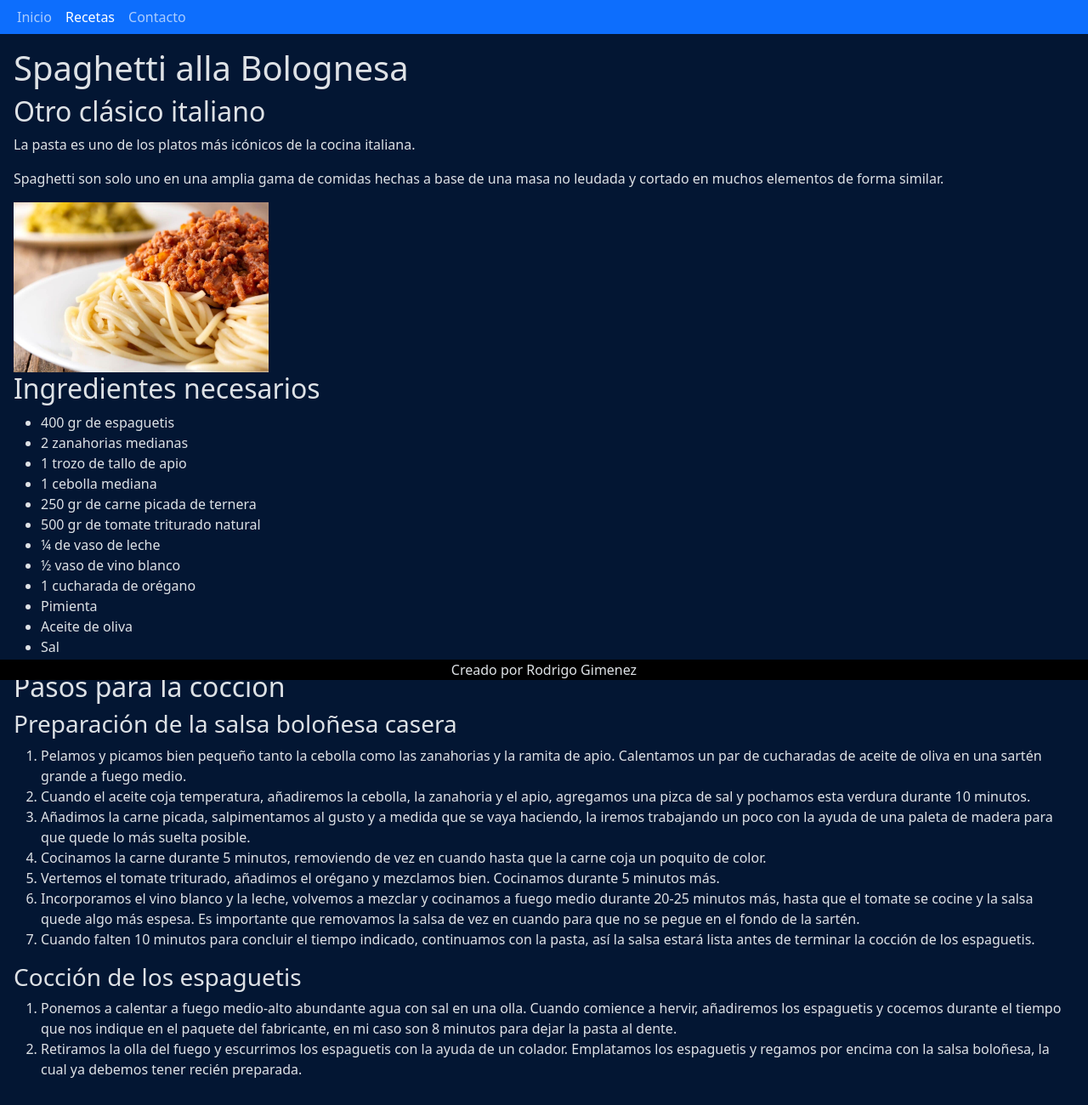
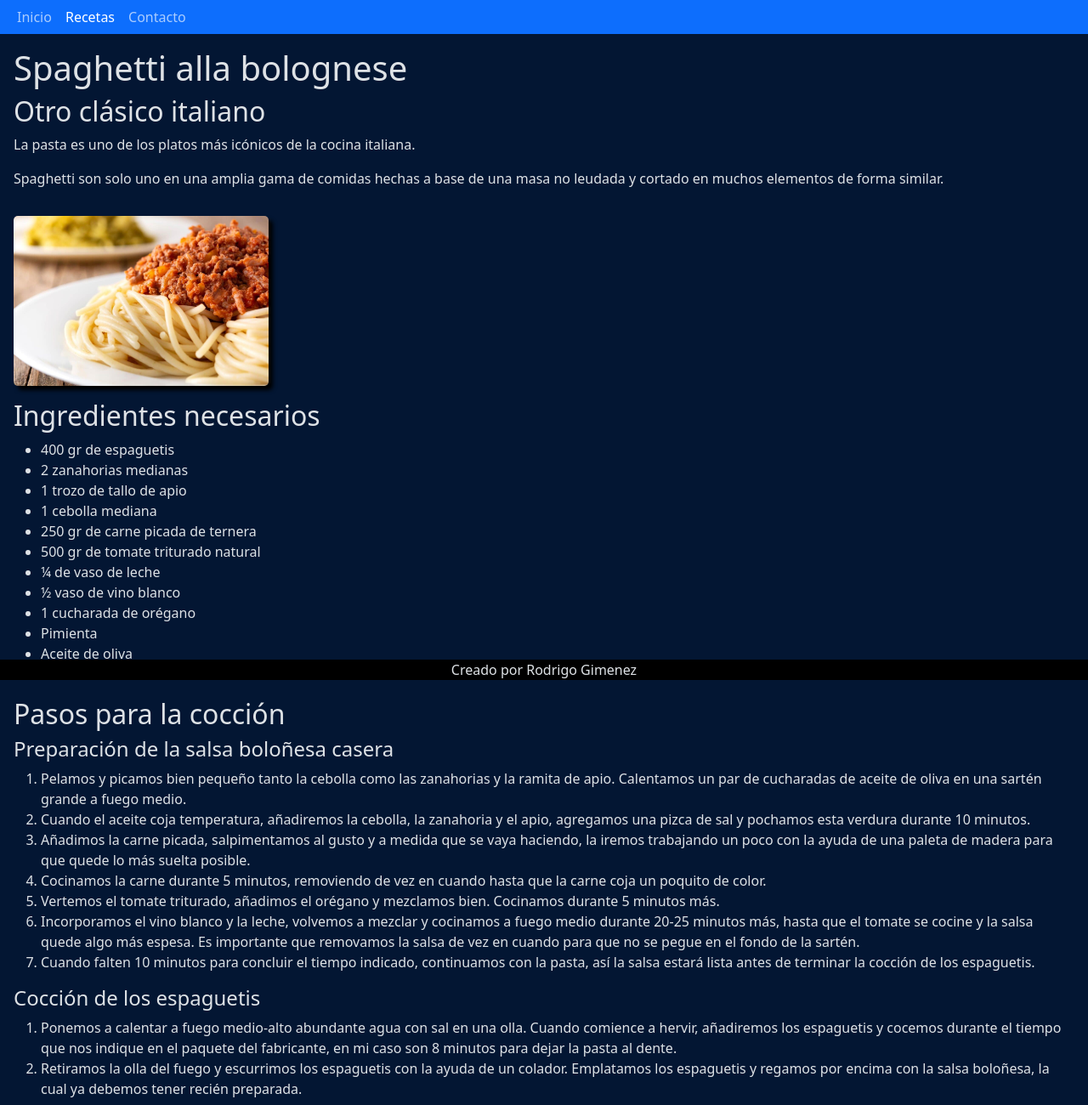
Before and after one commit to moradan/recetas, a website: page receta-fideos.html in a window 1280 px wide. Shown: the whole page at 85% size. Drawn offline with nearby package versions, Linux system fonts and the light colour scheme.

Commit message:
+espaciado para img

```diff
--- a/css/estilo.css
+++ b/css/estilo.css
@@ -10,3 +10,9 @@ a {
 a:hover {
     cursor: pointer;
 }
+
+img {
+    margin: 1rem 0;
+    border-radius: 5px;
+    box-shadow: 5px 5px 5px black;
+}
--- a/receta-fideos.html
+++ b/receta-fideos.html
@@ -36,7 +36,7 @@
     </nav>
 
     <section class="clearFix mb-5 mx-3">
-        <h1 class="centrado">Spaghetti alla Bolognesa</h1>
+        <h1 class="centrado">Spaghetti alla bolognese</h1>
         <h2 class="centrado">Otro clásico italiano</h2>
         <p class="centrado">La <span class="negrita italica">pasta</span> es uno de los platos más icónicos de la cocina italiana.</p>
         <p class="centrado">Spaghetti son solo uno en una amplia gama de comidas hechas a base de una masa no leudada y cortado en muchos elementos de forma similar.</p>
@@ -68,7 +68,7 @@
 
             <div class="caja">
                 <h2>Pasos para la cocción</h2>
-                <h3>Preparación de la salsa boloñesa casera</h3>
+                <h4>Preparación de la salsa boloñesa casera</h4>
                 <ol>
                     <li>Pelamos y picamos bien pequeño tanto la cebolla como las zanahorias y la ramita de apio. Calentamos un par de cucharadas de aceite de oliva en una sartén grande a fuego medio.</li>
                     <li>Cuando el aceite coja temperatura, añadiremos la cebolla, la zanahoria y el apio, agregamos una pizca de sal y pochamos esta verdura durante 10 minutos.</li>
@@ -79,7 +79,7 @@
                     <li>Cuando falten 10 minutos para concluir el tiempo indicado, continuamos con la pasta, así la salsa estará lista antes de terminar la cocción de los espaguetis.</li>
 
                 </ol>
-                <h3>Cocción de los espaguetis</h3>
+                <h4>Cocción de los espaguetis</h4>
                 <ol>
                     <li>Ponemos a calentar a fuego medio-alto abundante agua con sal en una olla. Cuando comience a hervir, añadiremos los espaguetis y cocemos durante el tiempo que nos indique en el paquete del fabricante, en mi caso son 8 minutos para dejar la pasta al dente.</li>
                     <li>Retiramos la olla del fuego y escurrimos los espaguetis con la ayuda de un colador. Emplatamos los espaguetis y regamos por encima con la salsa boloñesa, la cual ya debemos tener recién preparada.</li>
```
